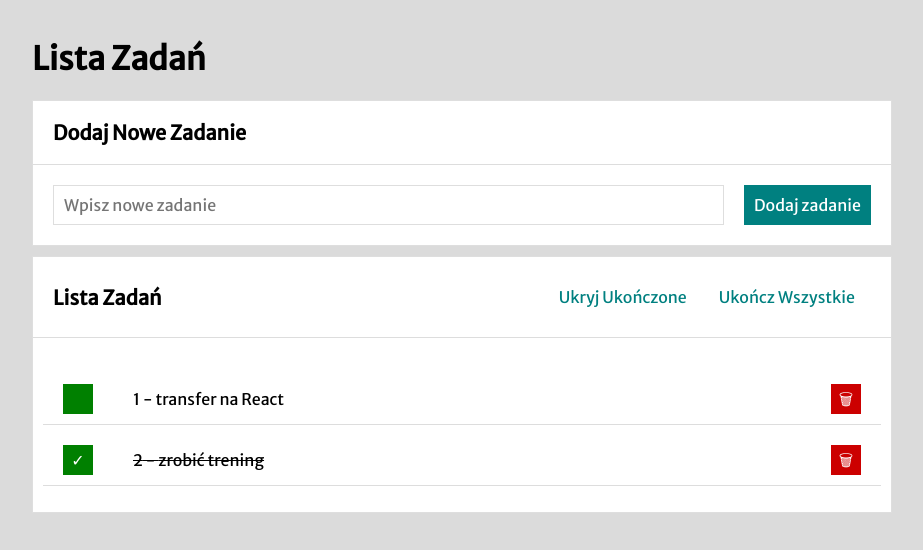
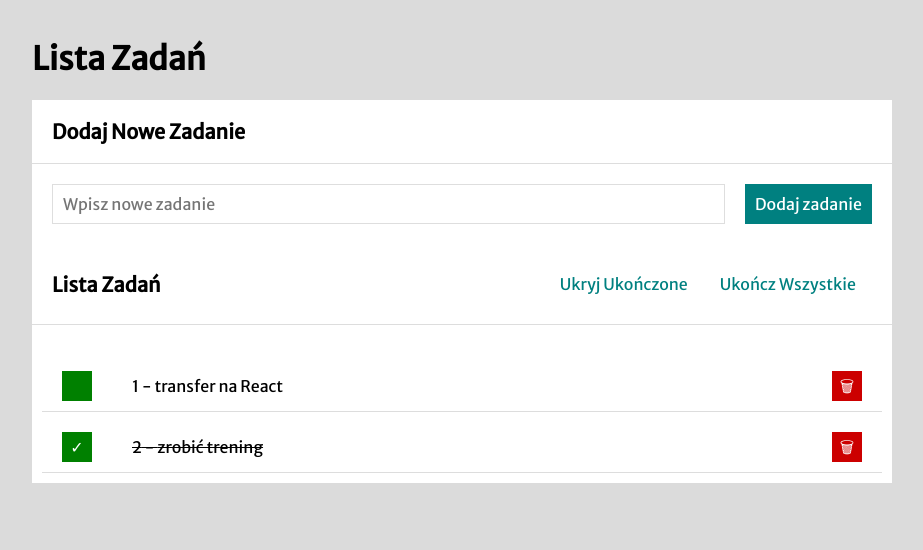
Before and after one commit to Przemek8686/Task-list1, a React (Create React App) app: page / in a window 1280 px wide. Shown: the top 550 px of the page, without its empty margins (178-1101 px from the left). Built offline with nearby package versions, Linux system fonts and the light colour scheme.

Commit message:
errors correction

```diff
--- a/src/Section/index.js
+++ b/src/Section/index.js
@@ -1,6 +1,6 @@
 import "./style.css";
-const Section = ({title, body, extraBodyContent}) => (
-    <section className="section section--under">
+const Section = ({ title, body, extraBodyContent }) => (
+  <section className="section">
     <header className="section__lowerHeader">
       <h2 className="section__title">{title}</h2>
       {extraBodyContent}
```
